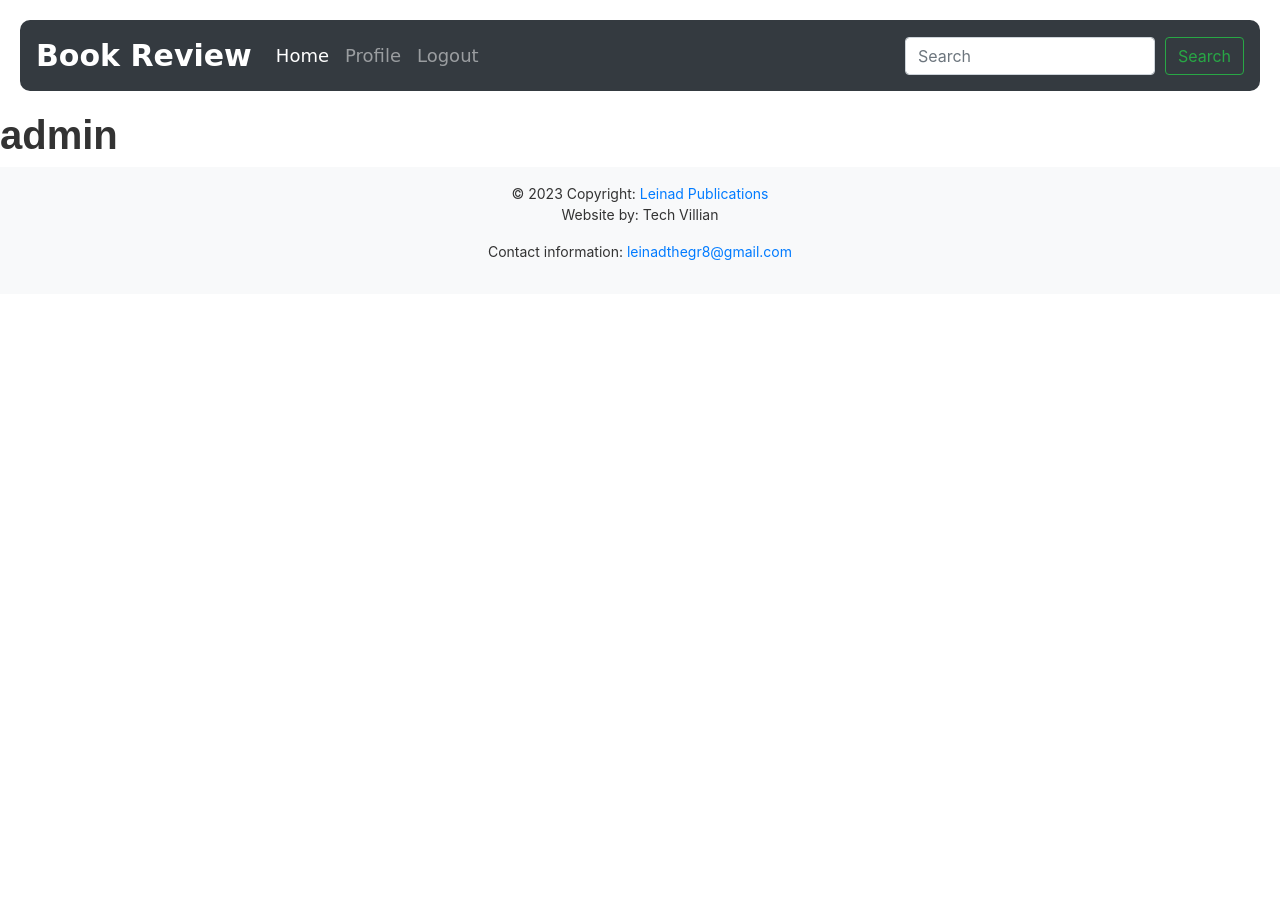
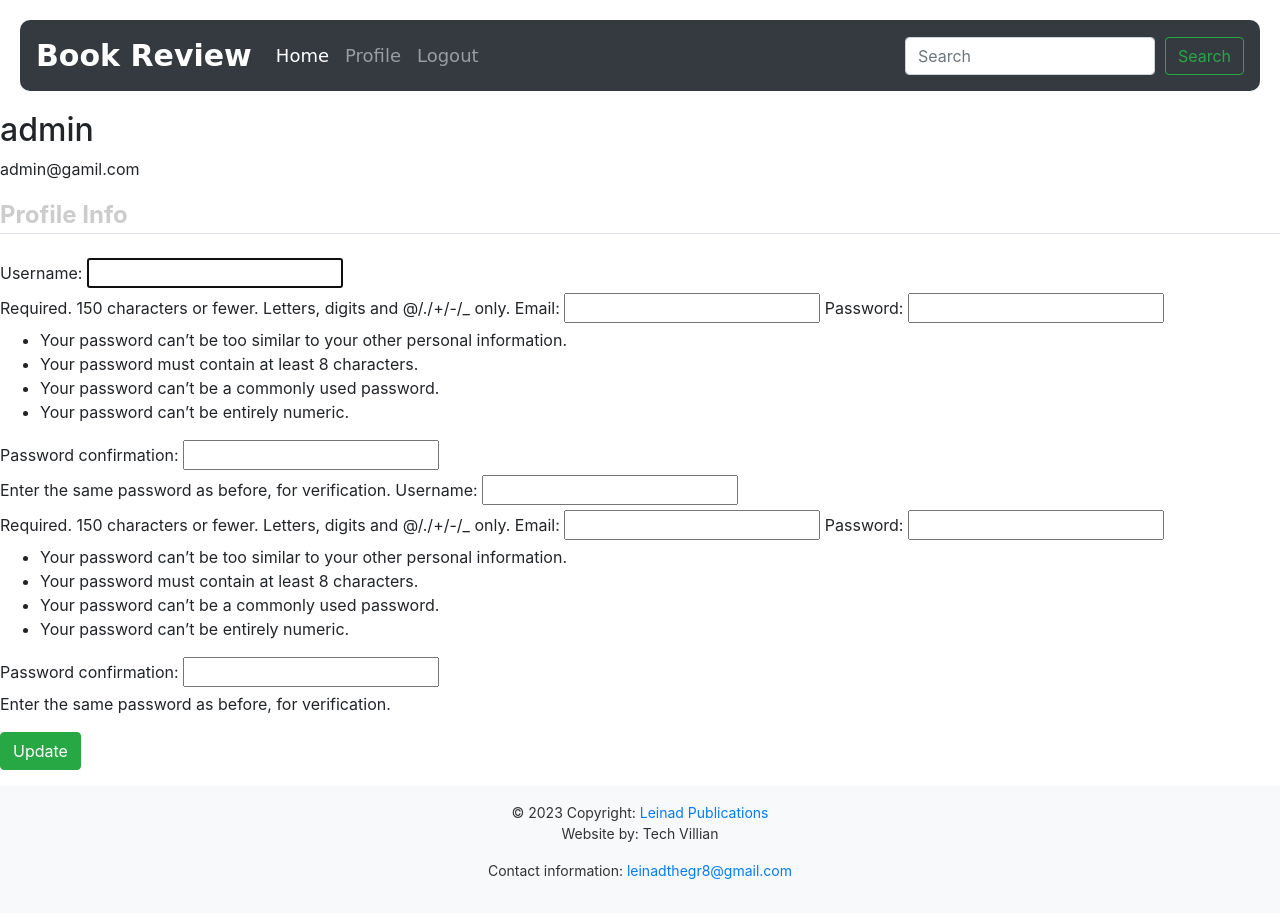
Before and after one commit to Dannysesi/bookr, a Django app: template users/templates/users/profile.html in a window 1280 px wide. Before the commit the page ends 260 px from the top, so only its background shows below. Run offline with Django 4.2, Linux system fonts and the light colour scheme; the template is opened without the code that fills it: values that come from a table or form of the project are taken from there, others are empty; a user stored in the database is signed in; some libraries are stand-ins or nearby versions.

Commit message:
templates

```diff
--- a/users/templates/users/profile.html
+++ b/users/templates/users/profile.html
@@ -1,5 +1,43 @@
 {% extends "base.html" %}
-{% load crispy_forms_tags %}
 {% block content %}
-   <h1>{{ user.username }}</h1>
+   <div class="content-section">
+      <div class="media">
+         <img class="rounded-circle account-img" src="{{ user.profile.image.url }} ">
+         <div class="media-body">
+            <h2 class="account-heading">{{ user.username }}</h2>
+            <p class="text-secoundary">{{ user.email }}</p>
+         </div>
+      </div>
+      <form method="POST" enctype="multipart/form-data">
+         {% csrf_token %}
+         <fieldset class="form-group">
+            <legend class="border-bottom mb-4" style="font-size: 1.5em; color: #ccc; font-weight: bold;">Profile Info</legend>
+            {{ u_form }}
+            {{ p_form }}
+             <!-- <div class="form-group" style="color: #ccc;">
+                 <label for="username">Username:</label>
+                 {{ form.username }}
+                 <small class="form-text text-muted">Choose a unique username.</small>
+             </div>
+             <div class="form-group" style="color: #ccc;">
+                 <label for="email">Email:</label>
+                 {{ form.email }}
+                 <small class="form-text text-muted">Enter your email address.</small>
+             </div> -->
+             <!-- <div class="form-group" style="color: #ccc;">
+                 <label for="password1">Password:</label>
+                 {{ form.password1 }}
+                 <small class="form-text text-muted">Choose a strong password.</small>
+             </div>
+             <div class="form-group" style="color: #ccc;">
+                 <label for="password2">Confirm Password:</label>
+                 {{ form.password2 }}
+                 <small class="form-text text-muted">Enter the same password as above, for verification.</small>
+             </div> -->
+         </fieldset>
+         <div class="form-group">
+            <button type="submit" class="btn btn-success">Update</button>
+         </div>
+     </form>
+   </div>
 {% endblock content %}
--- a/users/templates/users/register.html
+++ b/users/templates/users/register.html
@@ -35,10 +35,4 @@
         </div>
     </div>
 
-    <script>
-        document.getElementById('registrationForm').addEventListener('submit', function(event) {
-            event.preventDefault(); // Prevent form submission for this demonstration
-            alert('Form submitted!'); // You can replace this with your actual form submission logic
-        });
-    </script>
 {% endblock content %}
```
